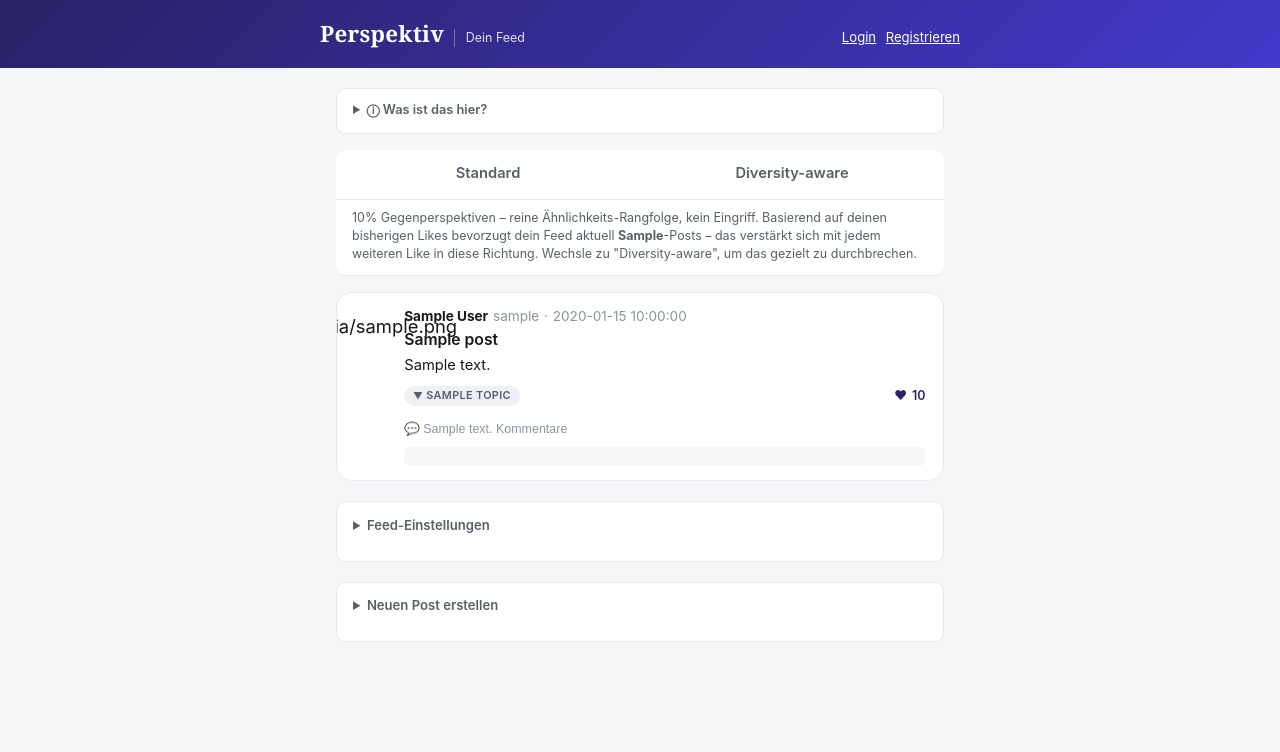
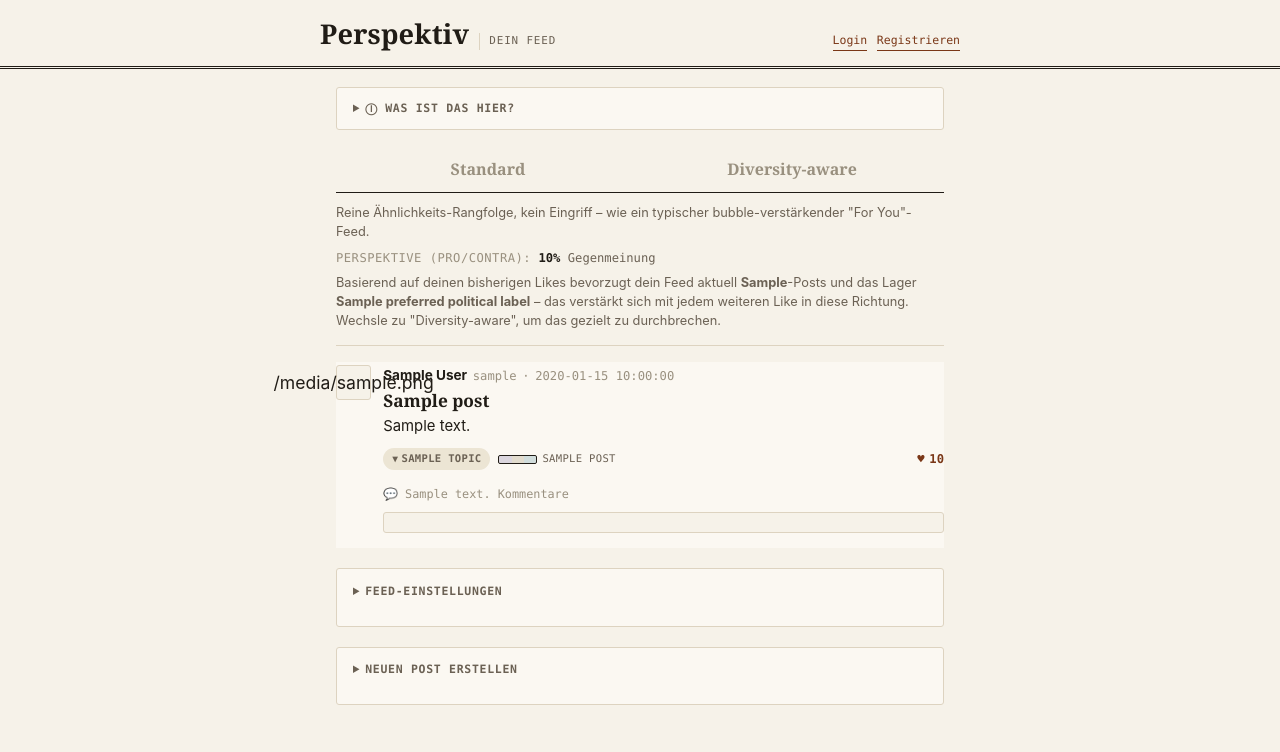
Before and after one commit to 47Felix/RasberryPI-Team-13, a Flask app: template Code/feed-diversity-prototype/templates/index.html in a window 1280 px wide. Shown: the top 752 px of the page. Run offline with Flask 3, Linux system fonts and the light colour scheme; the template is opened without the code that fills it: most values are stand-ins (such as "Sample title", 1, 10 or a date in 2020).

Commit message:
Feed-Diversity-Prototyp: politische Einordnung als zweite Dimension, redaktionelles Redesign
Neue, unabhaengige Dimension political_label (links/mitte/rechts) neben der
bestehenden pro/contra-Perspektive - nutzergewaehlt beim Post-Erstellen statt
automatisch erkannt, siehe README fuer die ausfuehrliche Begruendung dieser
bewussten Vereinfachung (kritischer Punkt 6, DTEW 0209). dominant_political_label(),
erweiterte standard_feed()/diversity_aware_feed() und
diversity_score_for_political_label() spiegeln die bestehende
Perspektive-Logik, ohne sie anzufassen (Ruecksicht auf die bereits getesteten
Perspektive-Tests). Migration 0003_political_label.sql liegt bereit, ist aber
in dieser Session mangels SUPABASE_MANAGEMENT_TOKEN nicht angewendet worden.

static/style.css und templates/index.html komplett auf eine redaktionelle
Optik umgestellt (Papier-Hintergrund, Serif/Monospace-Typografie, Trennlinien
statt Karten mit Farbverlauf) statt des zuvor als "Claude Design" kritisierten
Look, plus ein Drei-Segment-Kompass-Chip fuer die neue politische Achse.

Co-Authored-By: Claude Sonnet 5 <noreply@anthropic.com>
Claude-Session: https://claude.ai/code/session_012QpTzQQvmwLixrc1egTJ4t

```diff
--- a/Code/feed-diversity-prototype/app.py
+++ b/Code/feed-diversity-prototype/app.py
@@ -15,7 +15,9 @@ from ranking import (
     Post,
     diversity_aware_feed,
     diversity_score_for_perspective,
+    diversity_score_for_political_label,
     dominant_perspective,
+    dominant_political_label,
     standard_feed,
     suggest_category,
 )
@@ -30,6 +32,10 @@ app.secret_key = os.environ.get("FLASK_SECRET_KEY", "dev-only-not-secret")
 # instead of free-text topics fragmenting the feed into one-off categories.
 KNOWN_TOPICS = ["klima", "verkehr", "wirtschaft", "digital"]
 KNOWN_PERSPECTIVES = ["pro", "contra"]
+# Self-chosen political label, independent of the topic's pro/contra
+# perspective - see README ("Politische Einordnung") for why this is a
+# user-chosen label rather than an automatically detected one.
+KNOWN_POLITICAL_LABELS = ["links", "mitte", "rechts"]
 
 DEFAULT_DIVERSITY_EVERY = 3
 MIN_DIVERSITY_EVERY = 2
@@ -114,7 +120,10 @@ def index():
     seed_id = None
     feed_items = []
     feed_score = 0
+    political_feed_score = 0
     preferred_perspective = None
+    preferred_political_label = None
+    show_political_score = False
 
     if posts:
         seed_id = request.args.get("seed_id")
@@ -124,17 +133,30 @@ def index():
 
         if current_user:
             preferred_perspective = dominant_perspective(db.fetch_liked_perspectives(current_user["id"]))
+            preferred_political_label = dominant_political_label(db.fetch_liked_political_labels(current_user["id"]))
         bias_perspective = preferred_perspective or seed_post.perspective
+        bias_political_label = preferred_political_label or seed_post.political_label
 
         if mode == "diversity":
             active_feed = diversity_aware_feed(
-                posts, seed_id, diversity_every=diversity_every, preferred_perspective=preferred_perspective
+                posts,
+                seed_id,
+                diversity_every=diversity_every,
+                preferred_perspective=preferred_perspective,
+                preferred_political_label=preferred_political_label,
             )
         else:
-            active_feed = standard_feed(posts, seed_id, preferred_perspective=preferred_perspective)
+            active_feed = standard_feed(
+                posts,
+                seed_id,
+                preferred_perspective=preferred_perspective,
+                preferred_political_label=preferred_political_label,
+            )
 
         feed_items = _decorate_feed(active_feed, extra_meta)
         feed_score = diversity_score_for_perspective(active_feed, bias_perspective)
+        political_feed_score = diversity_score_for_political_label(active_feed, bias_political_label)
+        show_political_score = bias_political_label is not None
 
         db_post_ids = [item["post"].id for item in feed_items]
         liked_ids = db.fetch_liked_post_ids(current_user["id"], db_post_ids) if current_user else set()
@@ -149,11 +171,15 @@ def index():
         mode=mode,
         feed_items=feed_items,
         feed_score=feed_score,
+        political_feed_score=political_feed_score,
+        show_political_score=show_political_score,
         known_topics=KNOWN_TOPICS,
         known_perspectives=KNOWN_PERSPECTIVES,
+        known_political_labels=KNOWN_POLITICAL_LABELS,
         db_configured=db.is_configured(),
         current_user=current_user,
         preferred_perspective=preferred_perspective,
+        preferred_political_label=preferred_political_label,
     )
 
 
@@ -214,9 +240,16 @@ def create_post():
     content = request.form.get("content", "").strip()
     topic = request.form.get("topic", "")
     perspective = request.form.get("perspective", "")
+    political_label = request.form.get("political_label", "")
 
-    if title and content and topic in KNOWN_TOPICS and perspective in KNOWN_PERSPECTIVES:
-        db.insert_post(title, content, topic, perspective, session["user_id"])
+    if (
+        title
+        and content
+        and topic in KNOWN_TOPICS
+        and perspective in KNOWN_PERSPECTIVES
+        and political_label in KNOWN_POLITICAL_LABELS
+    ):
+        db.insert_post(title, content, topic, perspective, session["user_id"], political_label)
 
     return redirect(url_for("index", mode=request.form.get("mode"), mix=request.form.get("mix")))
 
--- a/Code/feed-diversity-prototype/static/style.css
+++ b/Code/feed-diversity-prototype/static/style.css
@@ -1,37 +1,43 @@
 /* Perspektiv — Feed Diversity Lab (Case 3 DTEW)
 
-   Single scrolling feed with a Standard/Diversity-aware tab switch, styled
-   after real timeline apps (avatar, handle, timestamp, engagement row,
-   divided rows) instead of two bordered comparison cards. The bubble vs.
-   diversity contrast is meant to show up while scrolling — same one or two
-   accounts repeating in Standard, different accounts interrupting the
-   pattern in Diversity-aware — not just in a numeric score.
-   No external fonts/CDNs — must run fully offline. */
+   Editorial masthead look instead of a generic SaaS-dashboard aesthetic:
+   warm paper background, serif nameplate, hairline rules instead of
+   floating rounded cards/gradients, monospace bylines (press-agency style)
+   for metadata. Two independent axes per post - perspective (pro/contra,
+   green/red) and political self-label (links/mitte/rechts) - each get
+   their own colour language so they read as separate signals, not one
+   generic "tag". No external fonts/CDNs — must run fully offline. */
 
 :root {
-  --bg: #f5f6f8;
-  --surface: #ffffff;
-  --ink: #16181c;
-  --muted: #57606a;
-  --faint: #8b94a3;
-  --line: #e7e9ee;
+  --paper: #f6f2e9;
+  --surface: #fbf8f2;
+  --ink: #201c16;
+  --muted: #6b6154;
+  --faint: #99907f;
+  --line: #ddd3c0;
+  --line-strong: #201c16;
 
-  --brand: #4338ca;
-  --brand-ink: #2a2266;
-  --brand-contrast: #ffffff;
+  --accent: #a34a1f;
+  --accent-ink: #7a3717;
 
-  --pro: #157a45;
-  --pro-bg: #e6f6ee;
-  --contra: #b3331c;
-  --contra-bg: #fdece7;
+  --pro: #206a3f;
+  --pro-bg: #e5efe4;
+  --contra: #a3311d;
+  --contra-bg: #f5e6e0;
 
-  --radius-lg: 16px;
-  --radius-md: 10px;
-  --radius-sm: 6px;
+  --links: #5b4b8a;
+  --links-bg: #eae5f2;
+  --mitte: #7d6a3f;
+  --mitte-bg: #f0e9d8;
+  --rechts: #2c6e83;
+  --rechts-bg: #e2eef1;
+
+  --radius-sm: 3px;
   --radius-round: 999px;
 
   --font-display: Georgia, "Times New Roman", ui-serif, serif;
   --font-body: -apple-system, "Segoe UI", "Helvetica Neue", Arial, ui-sans-serif, sans-serif;
+  --font-meta: ui-monospace, "SFMono-Regular", Menlo, Consolas, "Liberation Mono", monospace;
 }
 
 * {
@@ -41,32 +47,32 @@
 body {
   margin: 0;
   font-family: var(--font-body);
-  background: var(--bg);
+  background: var(--paper);
   color: var(--ink);
-  line-height: 1.45;
+  line-height: 1.5;
 }
 
 a {
-  color: inherit;
+  color: var(--accent-ink);
 }
 
 :focus-visible {
-  outline: 3px solid var(--brand);
+  outline: 2px solid var(--accent-ink);
   outline-offset: 2px;
 }
 
-/* ---------- Top bar ---------- */
+/* ---------- Masthead ---------- */
 
 .topbar {
-  background: linear-gradient(135deg, var(--brand-ink), var(--brand));
-  color: var(--brand-contrast);
-  padding: 1.1rem 1.5rem;
+  background: var(--paper);
+  border-bottom: 3px double var(--line-strong);
+  padding: 0.9rem 1.25rem 0.7rem;
 }
 
 .topbar .brand {
   display: flex;
   align-items: baseline;
-  gap: 0.65rem;
+  gap: 0.6rem;
   max-width: 640px;
   margin: 0 auto;
 }
@@ -88,25 +94,31 @@ a {
   display: flex;
   align-items: baseline;
   gap: 0.6rem;
-  font-size: 0.82rem;
+  font-family: var(--font-meta);
+  font-size: 0.72rem;
+  color: var(--muted);
 }
 
 .auth-status a {
-  text-decoration: underline;
+  text-decoration: none;
+  border-bottom: 1px solid currentColor;
 }
 
 .topbar .brand-mark {
   font-family: var(--font-display);
-  font-size: 1.4rem;
+  font-size: 1.7rem;
   font-weight: 700;
-  letter-spacing: 0.01em;
+  letter-spacing: 0.005em;
 }
 
 .topbar .brand-tag {
-  font-size: 0.78rem;
-  opacity: 0.85;
-  border-left: 1px solid rgba(255, 255, 255, 0.4);
-  padding-left: 0.65rem;
+  font-family: var(--font-meta);
+  font-size: 0.68rem;
+  text-transform: uppercase;
+  letter-spacing: 0.08em;
+  color: var(--muted);
+  border-left: 1px solid var(--line);
+  padding-left: 0.6rem;
 }
 
 /* ---------- Layout ---------- */
@@ -114,19 +126,22 @@ a {
 .app {
   max-width: 640px;
   margin: 0 auto;
-  padding: 1.25rem 1rem 3rem;
+  padding: 1.1rem 1rem 3rem;
 }
 
 .disclosure {
   background: var(--surface);
   border: 1px solid var(--line);
-  border-radius: var(--radius-md);
+  border-radius: var(--radius-sm);
   padding: 0.15rem 1rem 0.15rem;
 }
 
 .disclosure summary {
   cursor: pointer;
-  font-size: 0.8rem;
+  font-family: var(--font-meta);
+  font-size: 0.72rem;
+  text-transform: uppercase;
+  letter-spacing: 0.06em;
   font-weight: 600;
   color: var(--muted);
 }
@@ -136,84 +151,108 @@ a {
 }
 
 .about summary {
-  padding: 0.65rem 0;
+  padding: 0.6rem 0;
 }
 
 .about-text {
   color: var(--muted);
   font-size: 0.85rem;
   margin: 0 0 0.9rem;
+  font-family: var(--font-body);
+  text-transform: none;
+  letter-spacing: normal;
 }
 
 /* ---------- Mode tabs ---------- */
 
 .tabs {
   display: flex;
-  border-bottom: 1px solid var(--line);
-  background: var(--surface);
-  border-radius: var(--radius-md) var(--radius-md) 0 0;
-  overflow: hidden;
+  border-bottom: 1px solid var(--line-strong);
 }
 
 .tab {
   flex: 1;
   text-align: center;
-  padding: 0.85rem 0.5rem 0.7rem;
+  padding: 0.7rem 0.5rem 0.55rem;
   text-decoration: none;
-  font-size: 0.92rem;
-  font-weight: 600;
-  color: var(--muted);
+  font-family: var(--font-display);
+  font-size: 1rem;
+  font-weight: 700;
+  color: var(--faint);
   border-bottom: 3px solid transparent;
+  margin-bottom: -1px;
 }
 
 .tab.active {
   color: var(--ink);
-  border-bottom-color: var(--brand);
+  border-bottom-color: var(--accent);
 }
 
 .tab-caption {
-  background: var(--surface);
   margin: 0;
-  padding: 0.55rem 1rem 0.75rem;
-  font-size: 0.78rem;
+  padding: 0.6rem 0 0.9rem;
+  font-size: 0.8rem;
   color: var(--muted);
   border-bottom: 1px solid var(--line);
-  border-radius: 0 0 var(--radius-md) var(--radius-md);
   margin-bottom: 1rem;
+}
+
+.score-row {
+  display: flex;
+  flex-wrap: wrap;
+  gap: 0.5rem 1.1rem;
+  margin: 0.5rem 0 0.35rem;
+  font-family: var(--font-meta);
+  font-size: 0.76rem;
+}
+
+.score-row .score-label {
+  color: var(--faint);
+  text-transform: uppercase;
+  letter-spacing: 0.04em;
+}
+
+.score-row .score-value {
+  font-weight: 700;
+  color: var(--ink);
+}
+
+.bias-note {
+  margin: 0.3rem 0 0;
 }
 
 /* ---------- Feed ---------- */
 
 .feed {
   background: var(--surface);
-  border-radius: var(--radius-lg);
-  border: 1px solid var(--line);
-  overflow: hidden;
 }
 
 .feed-item {
-  padding: 0.9rem 1.1rem;
+  padding: 0.95rem 0 0.95rem;
   border-bottom: 1px solid var(--line);
+}
+
+.feed-item:first-child {
+  padding-top: 0.2rem;
 }
 
 .feed-item:last-child {
   border-bottom: none;
 }
 
-.feed-item:hover {
-  background: #fafbfe;
-}
-
 .feed-item.is-diverse {
-  background: #faf9ff;
-  box-shadow: inset 3px 0 0 var(--brand);
+  box-shadow: inset 3px 0 0 var(--accent);
+  padding-left: 0.75rem;
 }
 
 .suggested-label {
-  margin: 0 0 0.4rem 2.85rem;
-  font-size: 0.72rem;
+  margin: 0 0 0.45rem 2.85rem;
+  font-family: var(--font-meta);
+  font-size: 0.68rem;
+  text-transform: uppercase;
+  letter-spacing: 0.04em;
   font-weight: 600;
-  color: var(--brand);
+  color: var(--accent-ink);
 }
 
 .feed-row {
@@ -223,13 +262,15 @@ a {
 
 .avatar {
   flex: none;
-  width: 2.35rem;
-  height: 2.35rem;
-  border-radius: 50%;
+  width: 2.2rem;
+  height: 2.2rem;
+  border: 1px solid var(--line);
+  border-radius: var(--radius-sm);
   display: flex;
   align-items: center;
   justify-content: center;
-  font-size: 1.15rem;
+  font-size: 1.1rem;
+  background: var(--paper);
 }
 
 .avatar-pro {
@@ -249,12 +290,15 @@ a {
   display: flex;
   flex-wrap: wrap;
   align-items: baseline;
-  gap: 0.3rem;
-  font-size: 0.85rem;
+  gap: 0.35rem;
+  font-family: var(--font-meta);
+  font-size: 0.76rem;
 }
 
 .post-header .author {
   font-weight: 700;
+  font-family: var(--font-body);
+  font-size: 0.85rem;
 }
 
 .post-header .handle,
@@ -264,15 +308,17 @@ a {
 }
 
 .post-title {
-  margin: 0.15rem 0 0.15rem;
-  font-size: 0.98rem;
-  font-weight: 600;
+  margin: 0.3rem 0 0.2rem;
+  font-family: var(--font-display);
+  font-size: 1.08rem;
+  font-weight: 700;
+  line-height: 1.25;
 }
 
 .post-text {
-  margin: 0 0 0.6rem;
+  margin: 0 0 0.65rem;
   color: var(--ink);
-  font-size: 0.92rem;
+  font-size: 0.93rem;
 }
 
 .post-footer {
@@ -280,33 +326,94 @@ a {
   flex-wrap: wrap;
   align-items: center;
   justify-content: space-between;
+  gap: 0.6rem 0.9rem;
+}
+
+.tags {
+  display: flex;
+  align-items: center;
   gap: 0.5rem;
+  flex-wrap: wrap;
 }
 
 .chip {
-  display: inline-block;
-  font-size: 0.68rem;
+  display: inline-flex;
+  align-items: center;
+  gap: 0.2rem;
+  font-family: var(--font-meta);
+  font-size: 0.66rem;
   font-weight: 600;
-  padding: 0.15rem 0.55rem;
+  padding: 0.15rem 0.5rem;
   border-radius: var(--radius-round);
-  background: #eef0f5;
+  background: #ece5d4;
   color: var(--muted);
   text-transform: uppercase;
   letter-spacing: 0.03em;
+  border: 1px solid transparent;
 }
 
 .chip.pro {
   background: var(--pro-bg);
   color: var(--pro);
+  border-color: var(--pro);
 }
 
 .chip.contra {
   background: var(--contra-bg);
   color: var(--contra);
+  border-color: var(--contra);
 }
 
 .chip-mark {
   font-size: 0.6rem;
+}
+
+/* Political compass: a small three-segment bar, one segment per label,
+   the post's own label lit up and the other two dimmed - a compact stand-in
+   for the "Perspektiven-Kompass" idea from the team brain dump, without a
+   full illustrated compass widget. */
+.compass-wrap {
+  display: inline-flex;
+  align-items: center;
+  gap: 0.35rem;
+}
+
+.compass {
+  display: inline-flex;
+  width: 2.4rem;
+  height: 0.55rem;
+  border: 1px solid var(--line-strong);
+  border-radius: 2px;
+  overflow: hidden;
+}
+
+.compass-segment {
+  flex: 1;
+  opacity: 0.2;
+}
+
+.compass-segment.links {
+  background: var(--links);
+}
+
+.compass-segment.mitte {
+  background: var(--mitte);
+}
+
+.compass-segment.rechts {
+  background: var(--rechts);
+}
+
+.compass-segment.active {
+  opacity: 1;
+}
+
+.compass-label {
+  font-family: var(--font-meta);
+  font-size: 0.66rem;
+  text-transform: uppercase;
+  letter-spacing: 0.03em;
+  color: var(--muted);
 }
 
 .sr-only {
@@ -324,7 +431,8 @@ a {
 .engagement {
   display: flex;
   gap: 0.85rem;
-  font-size: 0.78rem;
+  font-family: var(--font-meta);
+  font-size: 0.76rem;
   color: var(--faint);
 }
 
@@ -335,7 +443,8 @@ a {
 .comments-toggle {
   border: none;
   background: none;
-  font-size: 0.78rem;
+  font-family: var(--font-meta);
+  font-size: 0.74rem;
   color: var(--faint);
   cursor: pointer;
   padding: 0;
@@ -344,7 +453,8 @@ a {
 .comments-list {
   margin: 0.5rem 0 0;
   padding: 0.6rem 0.7rem;
-  background: var(--bg);
+  background: var(--paper);
+  border: 1px solid var(--line);
   border-radius: var(--radius-sm);
   display: flex;
   flex-direction: column;
@@ -411,7 +525,6 @@ a {
 
 .settings summary {
   padding: 0.7rem 0;
-  font-size: 0.82rem;
 }
 
 .settings-row {
@@ -475,17 +590,17 @@ a {
 }
 
 .like-button.liked {
-  color: var(--brand-ink);
-  font-weight: 600;
+  color: var(--accent-ink);
+  font-weight: 700;
 }
 
 .suggest-button {
   margin-left: 0.4rem;
-  padding: 0.15rem 0.5rem;
+  padding: 0.12rem 0.45rem;
   border-radius: var(--radius-sm);
   border: 1px solid var(--line);
   background: var(--surface);
-  font-size: 0.68rem;
+  font-size: 0.64rem;
   text-transform: none;
   letter-spacing: normal;
   font-weight: 500;
--- a/Code/feed-diversity-prototype/templates/index.html
+++ b/Code/feed-diversity-prototype/templates/index.html
@@ -43,18 +43,30 @@
       <a href="{{ url_for('index', seed_id=seed_id, mix=mix, mode='diversity') }}"
          class="tab {{ 'active' if mode == 'diversity' }}">Diversity-aware</a>
     </nav>
-    <p class="tab-caption">
+    <div class="tab-caption">
+      <p style="margin:0;">
         {% if mode == 'diversity' %}
-        {{ feed_score }}% der gezeigten Posts sind bewusst eingemischte Gegenperspektiven.
+          Bewusst eingemischte Gegenperspektiven/-lager, damit der Feed thematisch relevant bleibt statt nur zu bestätigen.
         {% else %}
-        {{ feed_score }}% Gegenperspektiven – reine Ähnlichkeits-Rangfolge, kein Eingriff.
-      {% endif %}
-      {% if preferred_perspective %}
-        Basierend auf deinen bisherigen Likes bevorzugt dein Feed aktuell
-        <strong>{{ preferred_perspective }}</strong>-Posts – das verstärkt sich mit jedem
-        weiteren Like in diese Richtung. Wechsle zu "Diversity-aware", um das gezielt zu durchbrechen.
+          Reine Ähnlichkeits-Rangfolge, kein Eingriff – wie ein typischer bubble-verstärkender "For You"-Feed.
         {% endif %}
       </p>
+      <p class="score-row">
+        <span><span class="score-label">Perspektive (pro/contra):</span> <span class="score-value">{{ feed_score }}%</span> Gegenmeinung</span>
+        {% if show_political_score %}
+          <span><span class="score-label">Politisch (links/mitte/rechts):</span> <span class="score-value">{{ political_feed_score }}%</span> anderes Lager</span>
+        {% endif %}
+      </p>
+      {% if preferred_perspective or preferred_political_label %}
+        <p class="bias-note">
+          Basierend auf deinen bisherigen Likes bevorzugt dein Feed aktuell
+          {% if preferred_perspective %}<strong>{{ preferred_perspective }}</strong>-Posts{% endif %}
+          {% if preferred_perspective and preferred_political_label %} und {% endif %}
+          {% if preferred_political_label %}das Lager <strong>{{ preferred_political_label }}</strong>{% endif %}
+          – das verstärkt sich mit jedem weiteren Like in diese Richtung. Wechsle zu "Diversity-aware", um das gezielt zu durchbrechen.
+        </p>
+      {% endif %}
+    </div>
 
     <div class="feed">
       {% for item in feed_items %}
@@ -74,11 +86,21 @@
               <h3 class="post-title">{{ item.post.title }}</h3>
               <p class="post-text">{{ item.post.text }}</p>
               <div class="post-footer">
+                <div class="tags">
                   <span class="chip {{ item.post.perspective }}" title="Perspektive: {{ item.post.perspective }}">
                     <span class="chip-mark" aria-hidden="true">{{ '▲' if item.post.perspective == 'pro' else '▼' }}</span>
                     {{ item.post.topic }}
                     <span class="sr-only">, Perspektive: {{ item.post.perspective }}</span>
                   </span>
+                  <span class="compass-wrap" title="Politische Einordnung (von der Autorin/dem Autor selbst gewählt): {{ item.post.political_label or 'nicht angegeben' }}">
+                    <span class="compass">
+                      <span class="compass-segment links {{ 'active' if item.post.political_label == 'links' }}"></span>
+                      <span class="compass-segment mitte {{ 'active' if item.post.political_label == 'mitte' }}"></span>
+                      <span class="compass-segment rechts {{ 'active' if item.post.political_label == 'rechts' }}"></span>
+                    </span>
+                    <span class="compass-label">{{ item.post.political_label or 'unmarkiert' }}</span>
+                  </span>
+                </div>
                 <div class="engagement">
                   <button
                     type="button"
@@ -173,10 +195,17 @@
           {% endfor %}
         </select>
 
-        <label for="perspective">Perspektive</label>
+        <label for="perspective">Perspektive (pro/contra zum Thema)</label>
         <select name="perspective" id="perspective">
           {% for perspective in known_perspectives %}
             <option value="{{ perspective }}">{{ perspective }}</option>
+          {% endfor %}
+        </select>
+
+        <label for="political_label">Politische Einordnung (unabhängig von der Perspektive, selbst gewählt)</label>
+        <select name="political_label" id="political_label">
+          {% for label in known_political_labels %}
+            <option value="{{ label }}" {{ 'selected' if label == 'mitte' }}>{{ label }}</option>
           {% endfor %}
         </select>
 
```
Also changed, not shown: other parts of Code/feed-diversity-prototype/static/style.css (+65 -20 lines), Code/feed-diversity-prototype/db.py (+19 -2 lines), Code/feed-diversity-prototype/ranking.py (+118 -13 lines), Code/feed-diversity-prototype/tests/test_ranking.py (+77 -0 lines), Code/feed-diversity-prototype/README.md, Code/feed-diversity-prototype/supabase/migrations/0003_political_label.sql (added). Lines whose indentation alone changed are shown as unchanged.
